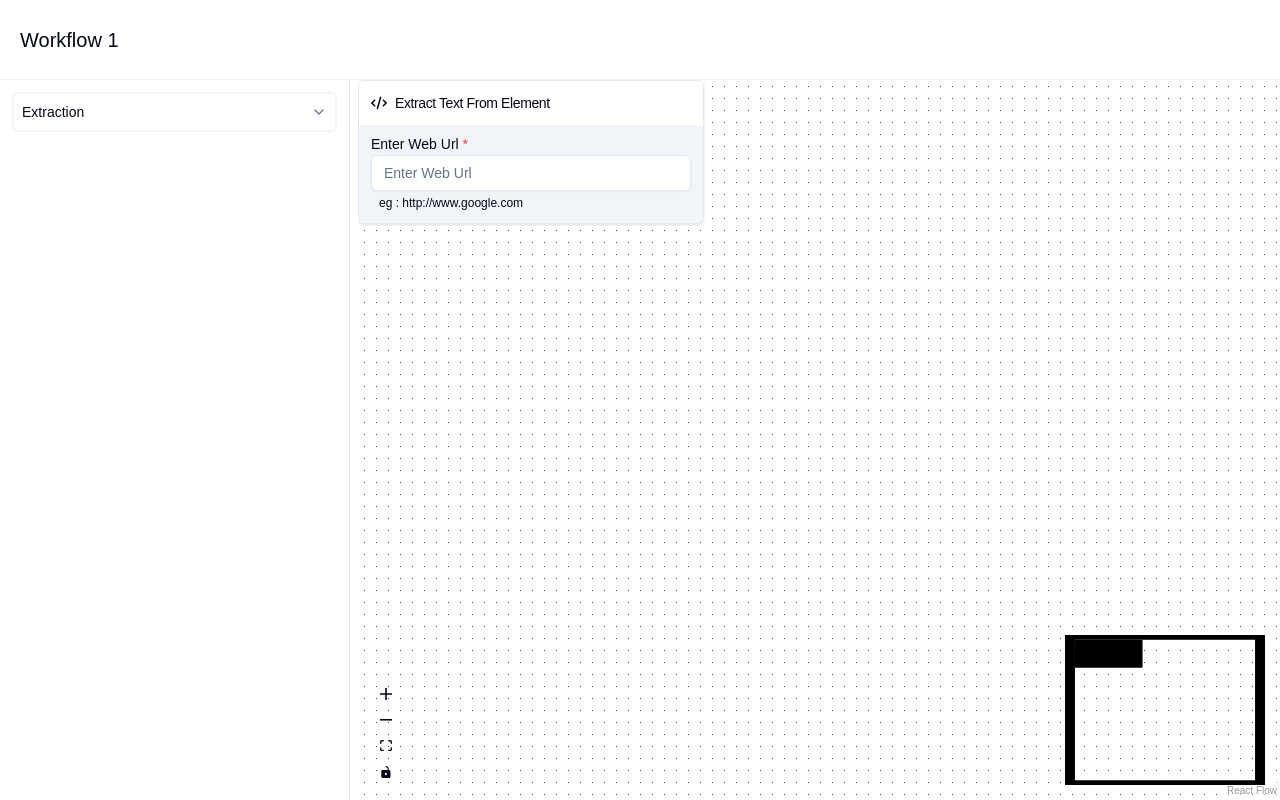
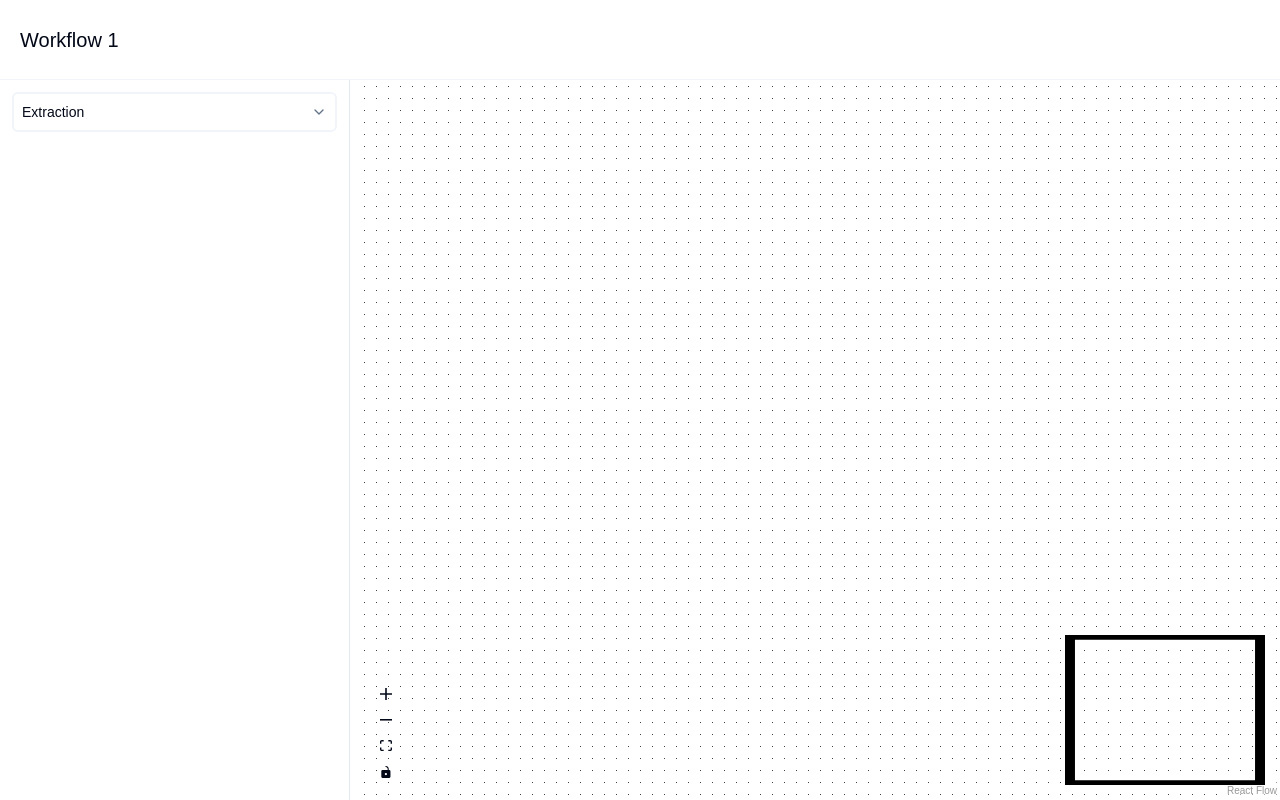
Before and after one commit to NightDevilPT/nodge, a Next.js app: page /reactflow in a window 1280 px wide. Built offline with nearby package versions, Linux system fonts and the light colour scheme.

Commit message:
frontend:node-added

```diff
--- a/src/components/reactflow/flow-editor/index.tsx
+++ b/src/components/reactflow/flow-editor/index.tsx
@@ -25,9 +25,7 @@ const nodeTypes = {
 
 const FlowEditor = () => {
 	const reactFlowWrapper = useRef(null);
-	const [nodes, setNodes, onNodesChange] = useNodesState<AppNode>([
-		CreateNode(NodeTypesEnum.EXTRACT_TEXT_FROM_ELEMENT),
-	]);
+	const [nodes, setNodes, onNodesChange] = useNodesState<AppNode>([]);
 	const [edges, setEdges, onEdgesChange] = useNodesState([]);
 	const { screenToFlowPosition } = useReactFlow();
 
@@ -76,8 +74,8 @@ const FlowEditor = () => {
 				nodeTypes={nodeTypes}
 			/>
 			<Controls />
+			<MiniMap />
 			<Background variant={BackgroundVariant.Dots} gap={12} />
-			<MiniMap />
 		</React.Fragment>
 	);
 };
--- a/src/components/reactflow/interface/index.ts
+++ b/src/components/reactflow/interface/index.ts
@@ -2,6 +2,7 @@ import { Node } from "@xyflow/react";
 
 export enum NodeTypesEnum {
 	EXTRACT_TEXT_FROM_ELEMENT = "extract-text-from-element",
+	EXTRACT_JSON_FROM_ELEMENT = "extract-json-from-element",
 }
 
 export interface AppNodeData {
@@ -10,6 +11,7 @@ export interface AppNodeData {
 	icon: React.ElementType;
 	inputs: NodeInputs[];
 	output: NodeOutput;
+	execution?: () => void;
 	[key: string]: any;
 }
 
--- a/src/components/reactflow/nodes/custom-node/index.tsx
+++ b/src/components/reactflow/nodes/custom-node/index.tsx
@@ -21,12 +21,12 @@ const NodeComponent = ({
 	const { type, inputs, output, icon: Icon, label } = data as AppNodeData;
 	return (
 		<Card
-			className={`rounded-md overflow-hidden ${
+			className={`rounded-md ${
 				selected && "ring-2 ring-primary/80"
 			}`}
 		>
-			<NodeHeader icon={Icon} label={label} />
-			<CardContent className={`p-0 px-3 py-3 bg-secondary`}>
+			<NodeHeader icon={Icon} label={label} dragHandle={dragHandle} />
+			<CardContent className={`p-0 px-3 py-3 bg-secondary rounded-b-md`}>
 				{inputs.map((items: NodeInputs, index: number) => (
 					<NodeInput {...items} key={items.label + ":" + index} />
 				))}
--- a/src/components/reactflow/nodes/custom-node/node-header.tsx
+++ b/src/components/reactflow/nodes/custom-node/node-header.tsx
@@ -1,16 +1,19 @@
 import { CardHeader, CardTitle } from "@/components/ui/card";
 import { Label } from "@/components/ui/label";
 import React from "react";
-import { MdDeleteOutline, MdDelete } from "react-icons/md";
+import { MdDelete, MdDragIndicator } from "react-icons/md";
+import { IoIosCopy } from "react-icons/io";
 
 interface NodeHeaderProps {
 	label: string;
 	icon: React.ElementType;
+	dragHandle: string | undefined;
 }
 
-const NodeHeader = ({ label, icon: Icon }: NodeHeaderProps) => {
+const NodeHeader = ({ label, icon: Icon, dragHandle }: NodeHeaderProps) => {
+	console.log(dragHandle);
 	return (
-		<CardHeader className={`min-w-80 p-0 px-3 py-3 bg-background`}>
+		<CardHeader className={`min-w-80 p-0 px-3 py-3 bg-background rounded-t-md`}>
 			<CardTitle
 				className={`min-w-80 flex justify-between items-center gap-3`}
 			>
@@ -21,8 +24,24 @@ const NodeHeader = ({ label, icon: Icon }: NodeHeaderProps) => {
 					<Label className={`text-sm`}>{label}</Label>
 				</div>
 				<div
-					className={`w-auto h-auto flex justify-between items-center gap-2`}
-				></div>
+					className={`w-auto h-auto flex justify-between items-center gap-0`}
+				>
+					<button
+						className={`w-5 h-5`}
+					>
+						<IoIosCopy className={`w-4 h-4 text-green-400`} />
+					</button>
+					<button
+						className={`w-5 h-5`}
+					>
+						<MdDelete className={`w-4 h-4 text-red-400`} />
+					</button>
+					<button
+						className={`w-5 h-5 cursor-grab drag-handle__custom`}
+					>
+						<MdDragIndicator className={`w-4 h-4`} />
+					</button>
+				</div>
 			</CardTitle>
 		</CardHeader>
 	);
--- a/src/components/reactflow/nodes/custom-node/node-input.tsx
+++ b/src/components/reactflow/nodes/custom-node/node-input.tsx
@@ -2,6 +2,7 @@ import React from "react";
 import { NodeInputs } from "../../interface";
 import { Label } from "@/components/ui/label";
 import { Input } from "@/components/ui/input";
+import { Handle, Position } from "@xyflow/react";
 
 const NodeInput = ({
 	label,
@@ -11,11 +12,12 @@ const NodeInput = ({
 	required,
 }: NodeInputs) => {
 	return (
-		<div className={`w-full h-auto grid grid-cols-1 gap-1`}>
-			<Label htmlFor={label}>
+		<div className={`w-full h-auto grid grid-cols-1 gap-1 relative rounded-b-md`}>
+			<Handle type={"target"} position={Position.Left} className={`!w-4 !h-4 !rounded-full !bg-yellow-400 absolute !-left-3.5`} />
+			<Label htmlFor={label} className={`text-sm text-foreground`}>
 				{label} {required && <span className={`text-red-500`}>*</span>}
 			</Label>
-			<Input type={type} id={label} placeholder={label} className={`bg-background`} />
+			<Input type={type} id={label} placeholder={label} className={`bg-background text-foreground`} />
 			{helperText && (
 				<Label className={`text-xs px-2`}>{helperText}</Label>
 			)}
--- a/src/components/reactflow/nodes/node-registry.ts
+++ b/src/components/reactflow/nodes/node-registry.ts
@@ -6,9 +6,12 @@ import {
 	SidebarButtonProps,
 } from "../interface";
 import { ExtractTextFromElement } from "./node-types/extract-text-from-html";
+import { LuFileJson } from "react-icons/lu";
+import { ExtractJsonFromElement } from "./node-types/extract-json-from-html";
 
 export const NodeRegistry = {
 	[NodeTypesEnum.EXTRACT_TEXT_FROM_ELEMENT]: ExtractTextFromElement,
+	[NodeTypesEnum.EXTRACT_JSON_FROM_ELEMENT]: ExtractJsonFromElement,
 };
 
 export const SidebarButtons: { [key: string]: SidebarButtonProps[] } = {
@@ -18,6 +21,11 @@ export const SidebarButtons: { [key: string]: SidebarButtonProps[] } = {
 			icon: FaCode,
 			type: NodeTypesEnum.EXTRACT_TEXT_FROM_ELEMENT,
 		},
+		{
+			label: NodeTypesEnum.EXTRACT_JSON_FROM_ELEMENT,
+			icon: LuFileJson,
+			type: NodeTypesEnum.EXTRACT_JSON_FROM_ELEMENT,
+		},
 	],
 };
 
@@ -25,6 +33,7 @@ export const CreateNode = (type: NodeTypesEnum): AppNode => {
 	return {
 		id: crypto.randomUUID(),
 		type: "FlowScrap",
+		dragHandle:'.drag-handle__custom',
 		position: { x: 0, y: 0 },
 		data: NodeRegistry[type],
 	};
--- /dev/null
+++ b/src/components/reactflow/nodes/node-types/extract-json-from-html.ts
@@ -0,0 +1,21 @@
+import { LuFileJson } from "react-icons/lu";
+import { AppNodeData, InputTypesEnum, NodeTypesEnum } from "../../interface";
+
+export const ExtractJsonFromElement: AppNodeData = {
+	label: "Extract Json From Element",
+	type: NodeTypesEnum.EXTRACT_JSON_FROM_ELEMENT,
+	icon: LuFileJson,
+	inputs: [
+		{
+			label: "Enter Web Url",
+			required: true,
+			type: InputTypesEnum.STRING,
+			value: "",
+			helperText: "eg : http://www.google.com",
+		},
+	],
+	output: {
+		value: "",
+		label: "Extracted Text",
+	},
+};
```
